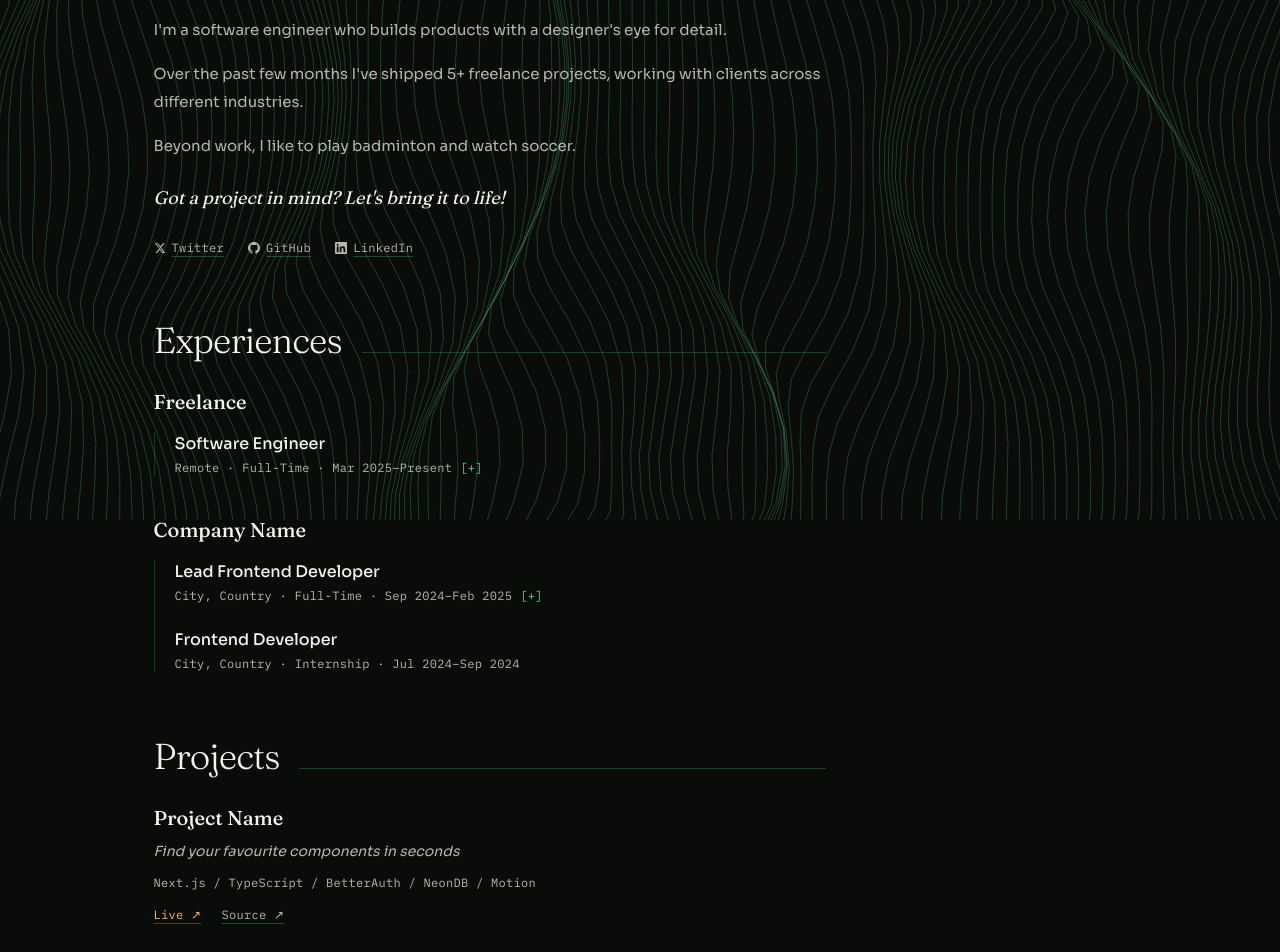
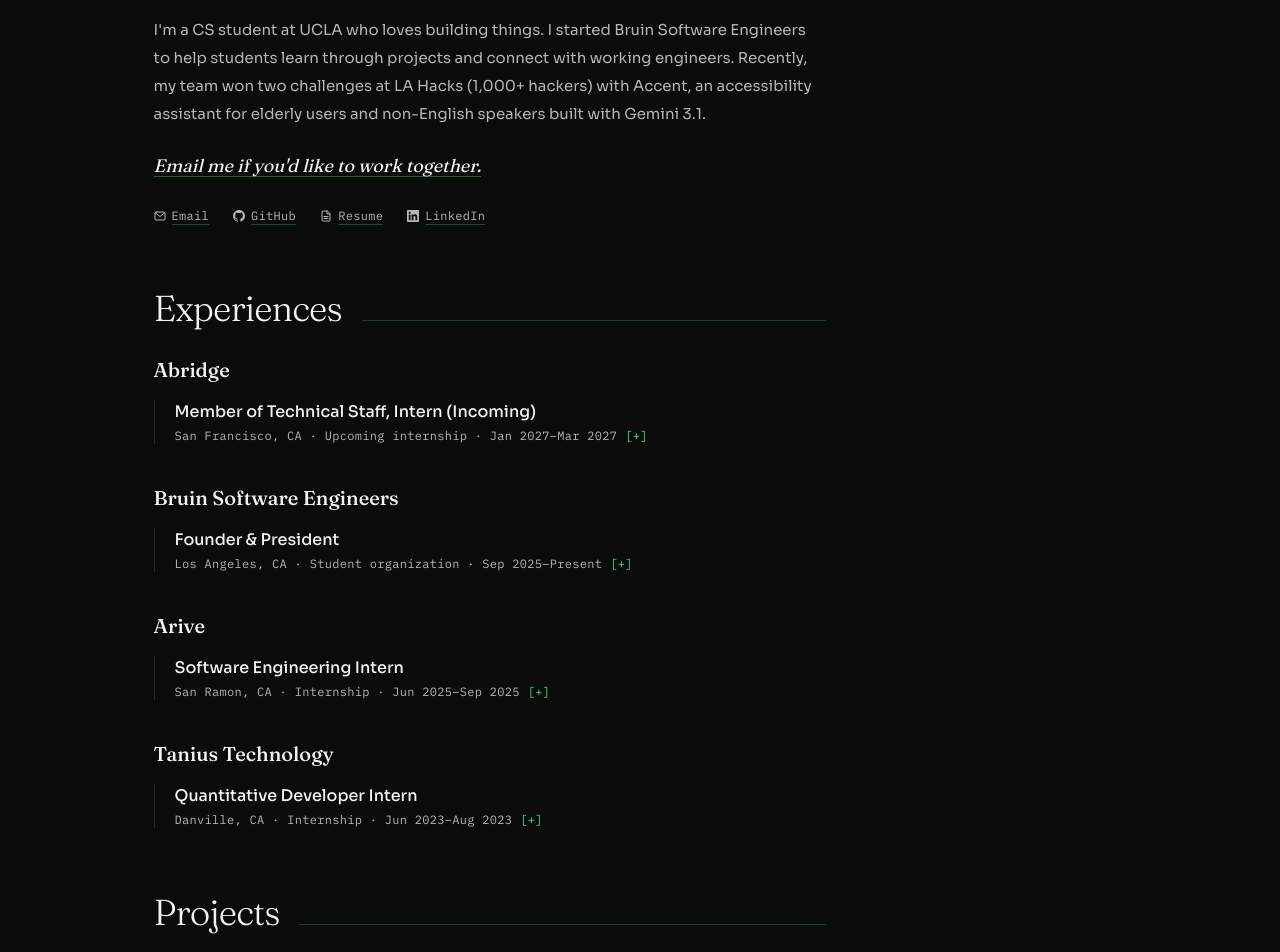
Before and after one commit to KaartikDev/personal-site, a Next.js app: page / in a window 1280 px wide. Shown: the part 280-1232 px from the top of the page. Built offline with nearby package versions, Linux system fonts and the light colour scheme.

Commit message:
Personalize portfolio for Kaartik Tejwani

```diff
--- a/app/globals.css
+++ b/app/globals.css
@@ -85,3 +85,8 @@
   width: 100%;
   height: 100%;
 }
+
+:focus-visible {
+  outline: 2px solid var(--color-tide);
+  outline-offset: 4px;
+}
--- a/components/Bio.tsx
+++ b/components/Bio.tsx
@@ -62,10 +62,20 @@
   );
 }
 
+function EmailIcon({ className }: { className?: string }) {
+  return (
+    <svg className={className} viewBox="0 0 24 24" fill="none" stroke="currentColor" strokeWidth="2" strokeLinecap="round" strokeLinejoin="round" aria-hidden="true">
+      <rect x="2" y="4" width="20" height="16" rx="2" />
+      <path d="m3 6 9 7 9-7" />
+    </svg>
+  );
+}
+
 export function Bio() {
   const { bio, cta, social } = config;
 
   const socialLinks = [
+    { key: "email",    label: "Email",    href: social.email,    Icon: EmailIcon  },
     { key: "twitter",  label: "Twitter",  href: social.twitter,  Icon: TwitterIcon  },
     { key: "github",   label: "GitHub",   href: social.github,   Icon: GitHubIcon   },
     { key: "resume",   label: "Resume",   href: social.resume,   Icon: ResumeIcon   },
@@ -83,7 +93,15 @@
           </p>
         ))}
 
-        <p className="pt-2 font-display text-lg italic text-ink dark:text-foam">{cta}</p>
+        {cta && (
+          <p className="pt-2 font-display text-lg italic text-ink dark:text-foam">
+            {social.email ? (
+              <a href={social.email} className="underline decoration-tide/40 underline-offset-4 hover:decoration-tide">
+                {cta}
+              </a>
+            ) : cta}
+          </p>
+        )}
 
         {socialLinks.length > 0 && (
           <div className="flex flex-wrap gap-x-6 gap-y-2 pt-3 font-mono text-xs tracking-wide">
@@ -91,8 +109,8 @@
               <a
                 key={key}
                 href={href}
-                target="_blank"
-                rel="noopener noreferrer"
+                target={href.startsWith("mailto:") || href.startsWith("/") ? undefined : "_blank"}
+                rel={href.startsWith("mailto:") || href.startsWith("/") ? undefined : "noopener noreferrer"}
                 className="inline-flex items-center gap-1.5 text-slate underline decoration-tide/30 underline-offset-4 transition-colors hover:text-tide dark:text-mist"
               >
                 <Icon className="h-3 w-3" />
--- a/components/Experience.tsx
+++ b/components/Experience.tsx
@@ -31,7 +31,16 @@
                 />
               )}
               <h3 className="font-display text-xl font-medium text-ink dark:text-foam">
-                {company.company}
+                {company.website ? (
+                  <a
+                    href={company.website}
+                    target="_blank"
+                    rel="noopener noreferrer"
+                    className="underline decoration-tide/30 underline-offset-4 hover:decoration-tide"
+                  >
+                    {company.company} ↗
+                  </a>
+                ) : company.company}
               </h3>
             </div>
 
@@ -46,6 +55,9 @@
                     <button
                       type="button"
                       onClick={() => hasDetails && toggle(ci, ri)}
+                      aria-expanded={hasDetails ? open : undefined}
+                      aria-label={hasDetails ? `${role.title} at ${company.company} details` : undefined}
+                      disabled={!hasDetails}
                       className={`block w-full text-left ${hasDetails ? "cursor-pointer" : "cursor-default"}`}
                     >
                       <p className="font-medium text-ink dark:text-foam">{role.title}</p>
@@ -77,6 +89,19 @@
                                     className="text-sm leading-6 text-slate dark:text-mist"
                                   >
                                     – {bullet}
+                                    {bi === 0 && "impactReportUrl" in company && company.impactReportUrl && (
+                                      <>
+                                        {" "}
+                                        <a
+                                          href={company.impactReportUrl}
+                                          target="_blank"
+                                          rel="noopener noreferrer"
+                                          className="underline decoration-tide/40 underline-offset-4 hover:text-tide"
+                                        >
+                                          View impact report here
+                                        </a>
+                                      </>
+                                    )}
                                   </li>
                                 ))}
                               </ul>
@@ -85,6 +110,21 @@
                               <p className="font-mono text-xs text-tide">
                                 {role.tech.join("  /  ")}
                               </p>
+                            )}
+                            {company.links.length > 0 && (
+                              <div className="mt-3 flex flex-wrap gap-x-5 gap-y-2 font-mono text-xs tracking-wide">
+                                {company.links.map((link) => (
+                                  <a
+                                    key={link.url}
+                                    href={link.url}
+                                    target="_blank"
+                                    rel="noopener noreferrer"
+                                    className="text-slate underline decoration-tide/30 underline-offset-4 hover:text-tide dark:text-mist"
+                                  >
+                                    {link.label} ↗
+                                  </a>
+                                ))}
+                              </div>
                             )}
                           </div>
                         </div>
--- a/components/Footer.tsx
+++ b/components/Footer.tsx
@@ -10,14 +10,7 @@
         <p>
           © {year} {name}
         </p>
-        <div className="flex items-center gap-4">
-          <a href="/rss.xml" className="transition-colors hover:text-tide">
-            RSS
-          </a>
-          <a href="/sitemap.xml" className="transition-colors hover:text-tide">
-            Sitemap
-          </a>
-        </div>
+
       </div>
       <p className="mt-3">
         Designed by{" "}
--- a/components/Projects.tsx
+++ b/components/Projects.tsx
@@ -21,28 +21,21 @@
                 {project.tech.join("  /  ")}
               </p>
             )}
-            {(project.liveUrl || project.githubUrl) && (
-              <div className="mt-4 flex items-center gap-5 font-mono text-xs tracking-wide">
-                {project.liveUrl && (
+            {project.links.length > 0 && (
+              <div className="mt-4 flex flex-wrap items-center gap-x-5 gap-y-2 font-mono text-xs tracking-wide">
+                {project.links.map((link, linkIndex) => (
                   <a
-                    href={project.liveUrl}
+                    key={link.url}
+                    href={link.url}
                     target="_blank"
                     rel="noopener noreferrer"
-                    className="text-lantern underline decoration-lantern/30 underline-offset-4 hover:decoration-lantern"
+                    className={linkIndex === 0
+                      ? "text-lantern underline decoration-lantern/30 underline-offset-4 hover:decoration-lantern"
+                      : "text-slate underline decoration-tide/30 underline-offset-4 hover:text-tide dark:text-mist"}
                   >
-                    Live ↗
+                    {link.label} ↗
                   </a>
-                )}
-                {project.githubUrl && (
-                  <a
-                    href={project.githubUrl}
-                    target="_blank"
-                    rel="noopener noreferrer"
-                    className="text-slate underline decoration-tide/30 underline-offset-4 hover:text-tide dark:text-mist"
-                  >
-                    Source ↗
-                  </a>
-                )}
+                ))}
               </div>
             )}
           </div>
--- a/components/Waves.tsx
+++ b/components/Waves.tsx
@@ -279,8 +279,16 @@
           if (dist < l) {
             const s = 1 - dist / l;
             const f = Math.cos(dist * 0.001) * s;
-            p.cursor.vx += Math.cos(mouse.a) * f * l * mouse.vs * 0.00065;
-            p.cursor.vy += Math.sin(mouse.a) * f * l * mouse.vs * 0.00065;
+            p.cursor.vx += Math.cos(mouse.a) * f * l * mouse.vs * 0.0002;
+            p.cursor.vy += Math.sin(mouse.a) * f * l * mouse.vs * 0.0002;
+          }
+
+          // Keep a gentle bend around a resting cursor, not only while it moves.
+          if (mouse.set && dist < 190 && dist > 0) {
+            const falloff = (1 - dist / 190) ** 2;
+            const target = maxCursorMove * falloff * 0.22;
+            p.cursor.vx += ((dx / dist) * target - p.cursor.x) * 0.012;
+            p.cursor.vy += ((dy / dist) * target - p.cursor.y) * 0.012;
           }
 
           p.cursor.vx += (0 - p.cursor.x) * tension;
@@ -375,7 +383,22 @@
 
     setSize();
     setLines();
-    frameIdRef.current = requestAnimationFrame(tick);
+    const prefersReducedMotion = window.matchMedia("(prefers-reduced-motion: reduce)").matches;
+    let observer: IntersectionObserver | undefined;
+    if (prefersReducedMotion) {
+      movePoints(0);
+      drawLines();
+    } else {
+      observer = new IntersectionObserver(([entry]) => {
+        if (entry.isIntersecting && frameIdRef.current === null) {
+          frameIdRef.current = requestAnimationFrame(tick);
+        } else if (!entry.isIntersecting && frameIdRef.current !== null) {
+          cancelAnimationFrame(frameIdRef.current);
+          frameIdRef.current = null;
+        }
+      });
+      observer.observe(container);
+    }
     window.addEventListener("resize", onResize);
     window.addEventListener("mousemove", onMouseMove);
     window.addEventListener("touchmove", onTouchMove, { passive: false });
@@ -384,6 +407,7 @@
       window.removeEventListener("resize", onResize);
       window.removeEventListener("mousemove", onMouseMove);
       window.removeEventListener("touchmove", onTouchMove);
+      observer?.disconnect();
       if (frameIdRef.current !== null) cancelAnimationFrame(frameIdRef.current);
     };
   }, []);
--- a/components/WavesBackground.tsx
+++ b/components/WavesBackground.tsx
@@ -6,27 +6,34 @@
 // Wave lines are tinted with the palette rather than plain black/white -
 // a faint phosphor green on dark water, neutral ink on bright foam.
 const LINE_COLOR = {
-  dark: "rgba(120, 235, 165, 0.22)",
-  light: "rgba(140, 141, 132, 0.28)",
+  dark: "rgba(120, 235, 165, 0.24)",
+  light: "rgba(140, 141, 132, 0.3)",
 };
 
 export function WavesBackground() {
   const dark = useIsDarkMode();
 
   return (
-    <div className="fixed inset-0 -z-10" aria-hidden="true">
+    <div
+      className="pointer-events-none absolute inset-x-0 top-0 -z-10 h-56 overflow-hidden"
+      aria-hidden="true"
+      style={{
+        maskImage: "linear-gradient(to bottom, black 0%, black 68%, transparent 100%)",
+        WebkitMaskImage: "linear-gradient(to bottom, black 0%, black 68%, transparent 100%)",
+      }}
+    >
       <Waves
         lineColor={dark ? LINE_COLOR.dark : LINE_COLOR.light}
         backgroundColor="transparent"
-        waveSpeedX={0.0175}
-        waveSpeedY={0.0075}
-        waveAmpX={32}
-        waveAmpY={16}
+        waveSpeedX={0.02}
+        waveSpeedY={0.008}
+        waveAmpX={38}
+        waveAmpY={18}
         friction={0.925}
         tension={0.005}
-        maxCursorMove={100}
+        maxCursorMove={60}
         xGap={12}
-        yGap={36}
+        yGap={24}
       />
     </div>
   );
--- a/config/config.ts
+++ b/config/config.ts
@@ -1,107 +1,111 @@
-// ======================================================
-// SITE CONFIG - Edit everything in this file!
-// ======================================================
-// This is the only file you need to touch. Fill in your
-// personal info below, and the site updates automatically.
-
 export const config = {
-
-  // -- Identity
-  name: "Your Name",
-
-  // -- Bio -----
-  // Write your bio as an array of paragraphs.
-  // [[text]] --> spaced-out letter tracking (e.g. [[hello]] renders as h e l l o)
+  name: "Kaartik Tejwani",
   bio: [
-    "I'm a software engineer who builds products with a designer's eye for detail.",
-    "Over the past few months I've shipped 5+ freelance projects, working with clients across different industries.",
-    "Beyond work, I like to play badminton and watch soccer.",
+    "I'm a CS student at UCLA who loves building things. I started Bruin Software Engineers to help students learn through projects and connect with working engineers. Recently, my team won two challenges at LA Hacks (1,000+ hackers) with Accent, an accessibility assistant for elderly users and non-English speakers built with Gemini 3.1.",
   ],
-
-  // CTA line shown after your bio
-  cta: "Got a project in mind? Let's bring it to life!",
-
-  // -- Social Links
-  // Leave a field as "" to hide that button.
+  cta: "Email me if you'd like to work together.",
   social: {
-    twitter:  "https://twitter.com/yourusername",
-    github:   "https://github.com/yourusername",
-    resume:   "",   // Link to your resume (PDF, Google Drive, etc.)
-    discord:  "",   // Discord profile URL or server invite link
-    linkedin: "https://linkedin.com/in/yourusername",
+    email: "mailto:ktejwani81@ucla.edu",
+    twitter: "",
+    github: "https://github.com/KaartikDev",
+    resume: "/Kaartik_Tejwani_Resume.pdf",
+    discord: "",
+    linkedin: "https://www.linkedin.com/in/kaartik-tejwani/",
   },
-
-  // -- Experience
-  // Group roles by company. Multiple roles at the same company become nested entries.
-  // photo: path to an image in /public (e.g. "/companies/acme.png"), or leave "" for initial avatar
-  // bullets: list of accomplishments shown when the role is expanded
-  // tech: tools used - rendered as icon chips when expanded
   experience: [
     {
-      company:   "Freelance",
-      photo:     "",
-      roles: [
-        {
-          title:     "Software Engineer",
-          type:      "Full-Time",
-          location:  "Remote",
-          startDate: "Mar 2025",
-          endDate:   "Present",
-          bullets: [
-            "Led end-to-end development of 5+ client projects from design to deployment.",
-            "Built and shipped responsive web apps with tight deadlines and changing requirements.",
-          ],
-          tech: ["Next.js", "TypeScript", "Tailwind CSS", "Postgres"],
-        },
+      company: "Abridge",
+      website: "",
+      links: [],
+      photo: "",
+      roles: [{
+        title: "Member of Technical Staff, Intern (Incoming)",
+        type: "Upcoming internship",
+        location: "San Francisco, CA",
+        startDate: "Jan 2027",
+        endDate: "Mar 2027",
+        bullets: ["Selected to work on production LLM systems for clinical workflows."],
+        tech: [],
+      }],
+    },
+    {
+      company: "Bruin Software Engineers",
+      website: "",
+      impactReportUrl: "https://drive.google.com/file/d/1soANLZ5IHQ46Sx1Og5H5oTQErv9WpRSm/view",
+      links: [
+        { label: "BSE GitHub", url: "https://github.com/BruinSoftwareEngineering" },
+        { label: "Terminal Trails", url: "https://termtrails.vercel.app/" },
+      ],
+      photo: "",
+      roles: [{
+        title: "Founder & President",
+        type: "Student organization",
+        location: "Los Angeles, CA",
+        startDate: "Sep 2025",
+        endDate: "Present",
+        bullets: [
+          "Grew BSE to 200+ members, raised $13K from Google, Jane Street, and others, and hosted a hackathon at Google.",
+        ],
+        tech: [],
+      }],
+    },
+    {
+      company: "Arive",
+      website: "",
+      links: [],
+      photo: "",
+      roles: [{
+        title: "Software Engineering Intern",
+        type: "Internship",
+        location: "San Ramon, CA",
+        startDate: "Jun 2025",
+        endDate: "Sep 2025",
+        bullets: [
+          "Built an internal RAG assistant over 1,000+ mortgage guideline documents so developers could query policy directly.",
+        ],
+        tech: ["RAG", "Vector databases", "Cloud"],
+      }],
+    },
+    {
+      company: "Tanius Technology",
+      website: "",
+      links: [],
+      photo: "",
+      roles: [{
+        title: "Quantitative Developer Intern",
+        type: "Internship",
+        location: "Danville, CA",
+        startDate: "Jun 2023",
+        endDate: "Aug 2023",
+        bullets: [
+          "Built a futures backtesting system for 1B+ data points and cut parameter-search runtime 10x with JIT compilation.",
+        ],
+        tech: ["Python", "JIT compilation", "Time-series data"],
+      }],
+    },
+  ],
+  projects: [
+    {
+      title: "Accent",
+      tagline: "A macOS assistant that maps voice commands to on-screen actions for elderly users and non-English speakers. Won two LA Hacks 2026 challenges; visual element crops reduced UI selection errors by more than 30%.",
+      tech: ["Swift", "Python", "PyTorch", "ElevenLabs", "Gemini"],
+      links: [
+        { label: "Demo video", url: "https://www.youtube.com/watch?v=XmlBhFCtorw" },
+        { label: "Award coverage", url: "https://americas.aramco.com/en/news-media/news/2026/la-hacks" },
+        { label: "Devpost", url: "https://devpost.com/software/accent-cdw2qi" },
       ],
     },
     {
-      company:   "Company Name",
-      photo:     "",
-      roles: [
-        {
-          title:     "Lead Frontend Developer",
-          type:      "Full-Time",
-          location:  "City, Country",
-          startDate: "Sep 2024",
-          endDate:   "Feb 2025",
-          bullets: [
-            "Built and managed solely many internal websites including dashboards as front-end lead.",
-            "Collaborated with back-end team and explored software tools like Docker, DBeaver, etc.",
-            "Deployed projects on Vercel, Netlify, and Azure Static Web Apps.",
-          ],
-          tech: ["React", "Next.js", "TypeScript", "Tailwind CSS", "Docker", "Vercel"],
-        },
-        {
-          title:     "Frontend Developer",
-          type:      "Internship",
-          location:  "City, Country",
-          startDate: "Jul 2024",
-          endDate:   "Sep 2024",
-          bullets: [],
-          tech:    [],
-        },
-      ],
-    },
-  ],
-
-  // -- Projects
-  // Featured projects shown on your portfolio.
-  // Leave liveUrl or githubUrl as "" to hide that button.
-  projects: [
-    {
-      title:     "Project Name",
-      tagline:   "Find your favourite components in seconds",
-      tech:      ["Next.js", "TypeScript", "BetterAuth", "NeonDB", "Motion"],
-      liveUrl:   "https://yourproject.com",
-      githubUrl: "https://github.com/yourusername/project",
+      title: "JAX Transformer Training",
+      tagline: "Implemented and trained a roughly 10-million-parameter Transformer on synthetic addition data, using a free Colab TPU to study model size and training tradeoffs.",
+      tech: ["JAX", "Python", "TPU"],
+      links: [],
     },
     {
-      title:     "Another Project",
-      tagline:   "Make open-source contributions and rank among developers globally",
-      tech:      ["Next.js", "Tailwind CSS", "Drizzle", "TypeScript", "NeonDB"],
-      liveUrl:   "https://anotherproject.com",
-      githubUrl: "https://github.com/yourusername/another",
+      title: "Skiing Web App",
+      tagline: "Built APIs for lift, trail, and resort status. Redis caching reduces repeated MongoDB reads; protected update endpoints use bearer-token authentication and rate limiting.",
+      tech: ["Node.js", "Express", "tRPC", "Redis", "MongoDB"],
+      links: [],
     },
   ],
 };
```
Also changed, not shown: 2 other files (tests, documents, lock files or other folders).
